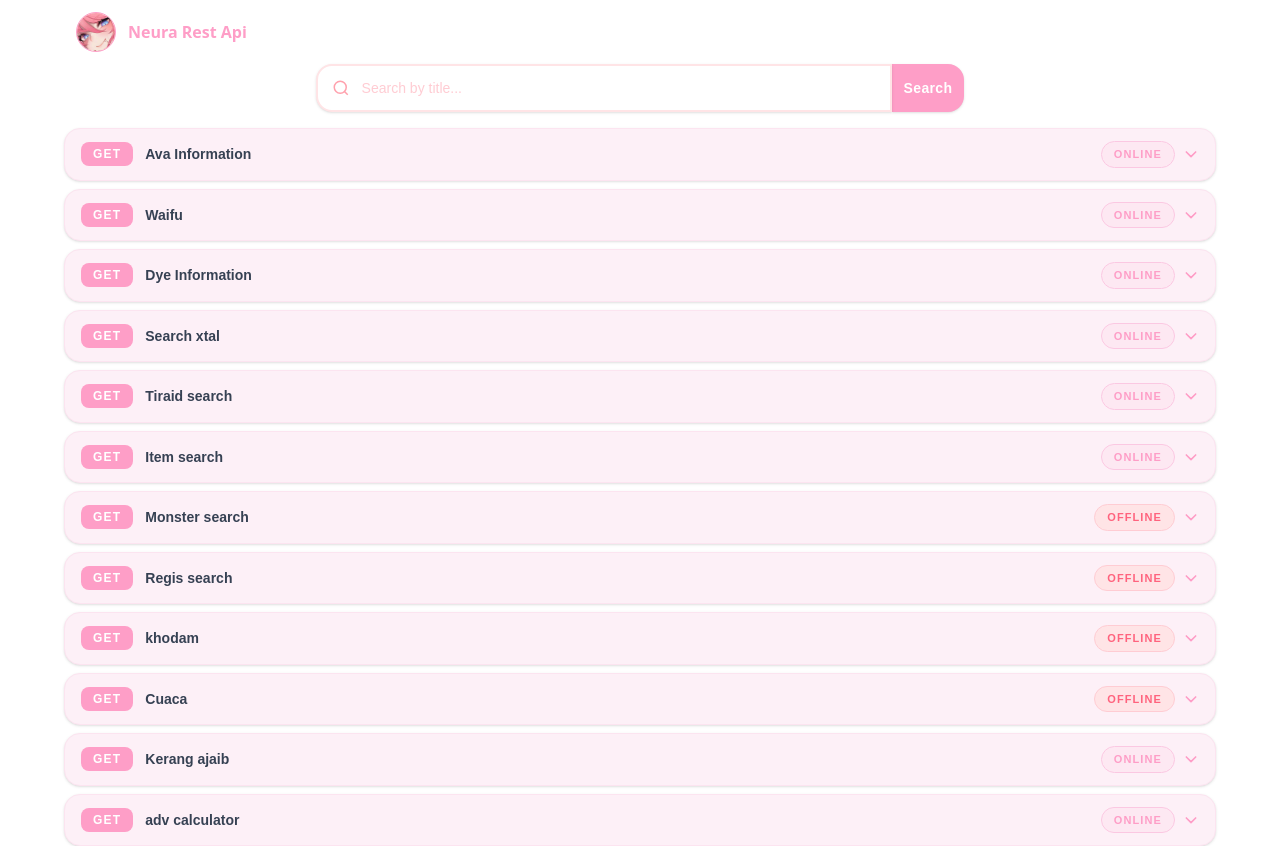
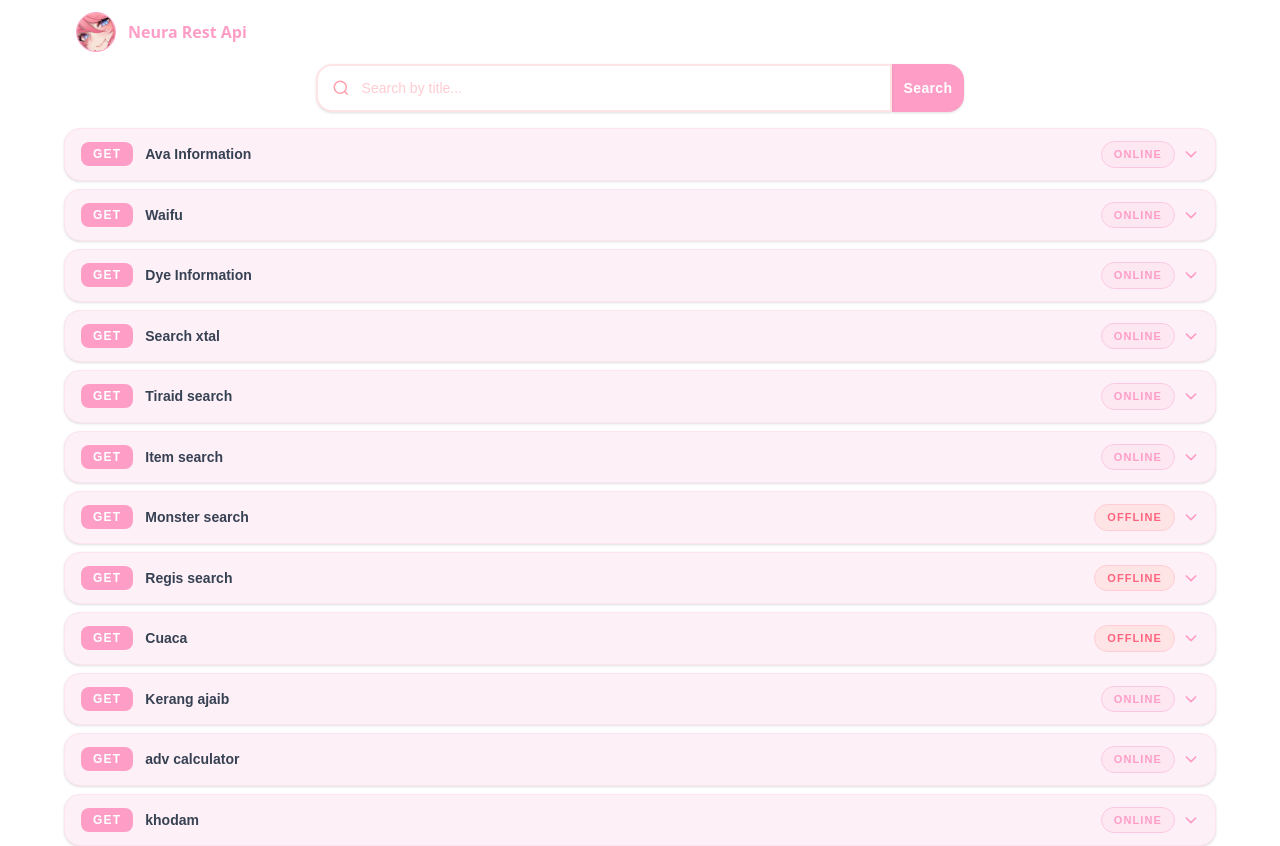
Before and after one commit to dimasyoga42/web-page, a Next.js app: page / in a window 1280 px wide. Built offline with nearby package versions, Linux system fonts and the light colour scheme.

Commit message:
feat: move khodam api to online status and update url

```diff
--- a/src/app/page.js
+++ b/src/app/page.js
@@ -58,12 +58,6 @@ export default function Home() {
       status: "offline",
     },
     {
-      title: "khodam",
-      path: "https://neuraapi.verce.app/api/etc/khodam",
-      type: "GET",
-      status: "offline",
-    },
-    {
       title: "Cuaca",
       path: "https://neuraapi.verce.app/api/etc/cuaca?q=",
       type: "GET",
@@ -78,6 +72,12 @@ export default function Home() {
     {
       title: "adv calculator",
       path: "https://neuraapi.vercel.app//api/toram/spamadv?lv=&exp=&lvmx=&from=",
+      type: "GET",
+      status: "online",
+    },
+    {
+      title: "khodam",
+      path: "https://neuraapi.vercel.app//api/etc/khodam",
       type: "GET",
       status: "online",
     },
```
